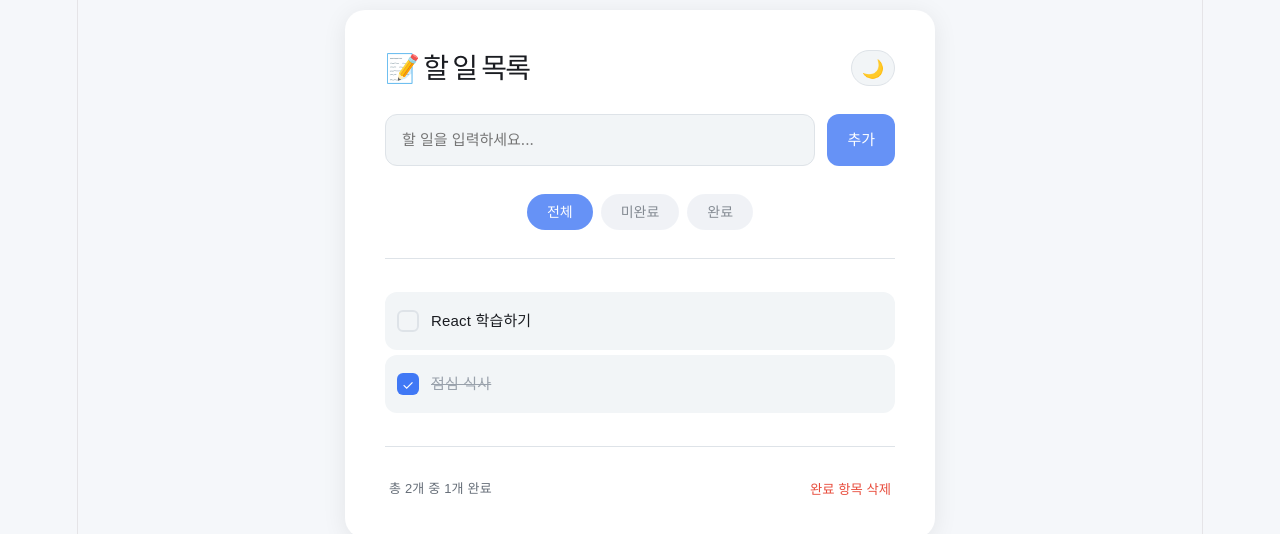
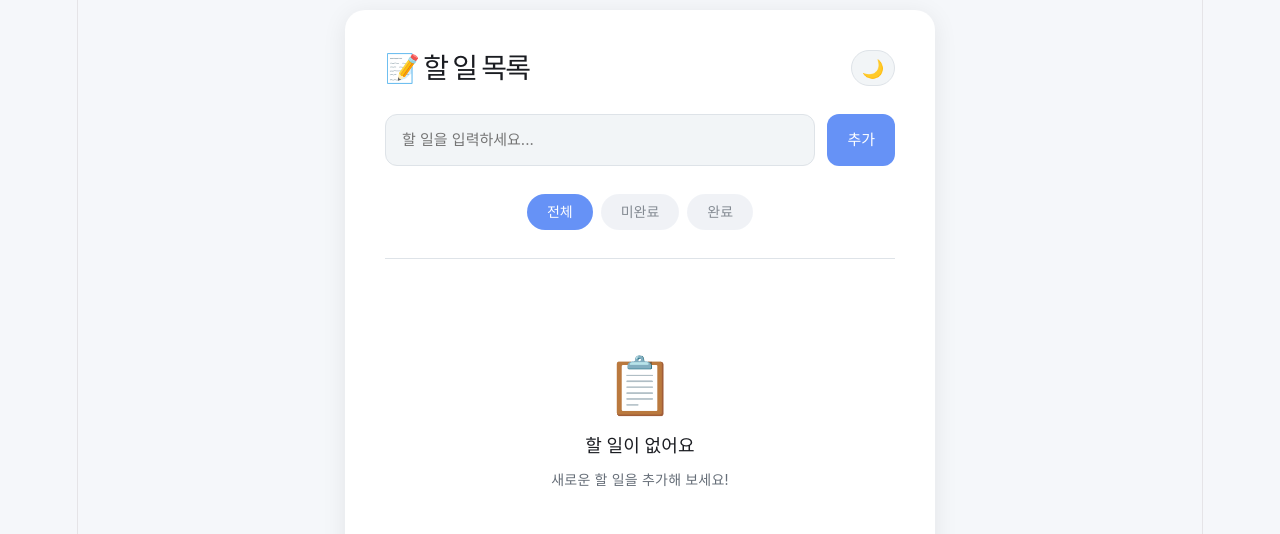
Before and after one commit to hyeongu01/react-todo-app, a React (Vite) app: page / in a window 1280 px wide. Shown: the top 534 px of the page. Built offline with nearby package versions, Linux system fonts and the light colour scheme.

Commit message:
feat: 영속성 추가

```diff
--- a/src/contexts/TodoContext.tsx
+++ b/src/contexts/TodoContext.tsx
@@ -1,4 +1,4 @@
-import { createContext, useState, useContext, useMemo } from 'react';
+import { createContext, useState, useContext, useMemo, useEffect } from 'react';
 import { type TodoType } from '../types/Todo.types';
 
 type TodoListContextType = {
@@ -15,10 +15,14 @@ type TodoListContextType = {
 const TodoListContext = createContext<TodoListContextType | null>(null);
 
 export function TodoListProvider({ children }: { children: React.ReactNode }) {
-  const [todoList, setTodoList] = useState<TodoType[]>([
-    { id: 999, title: 'React 학습하기', isDone: false },
-    { id: 998, title: '점심 식사', isDone: true },
-  ]);
+  const [todoList, setTodoList] = useState<TodoType[]>(() => {
+    const saved = localStorage.getItem('todoList');
+    return saved ? JSON.parse(saved) : [];
+  });
+
+  useEffect(() => {
+    localStorage.setItem('todoList', JSON.stringify(todoList));
+  }, [todoList]);
 
   const [filter, setFilter] = useState<'all' | 'process' | 'done'>('all');
 
```
